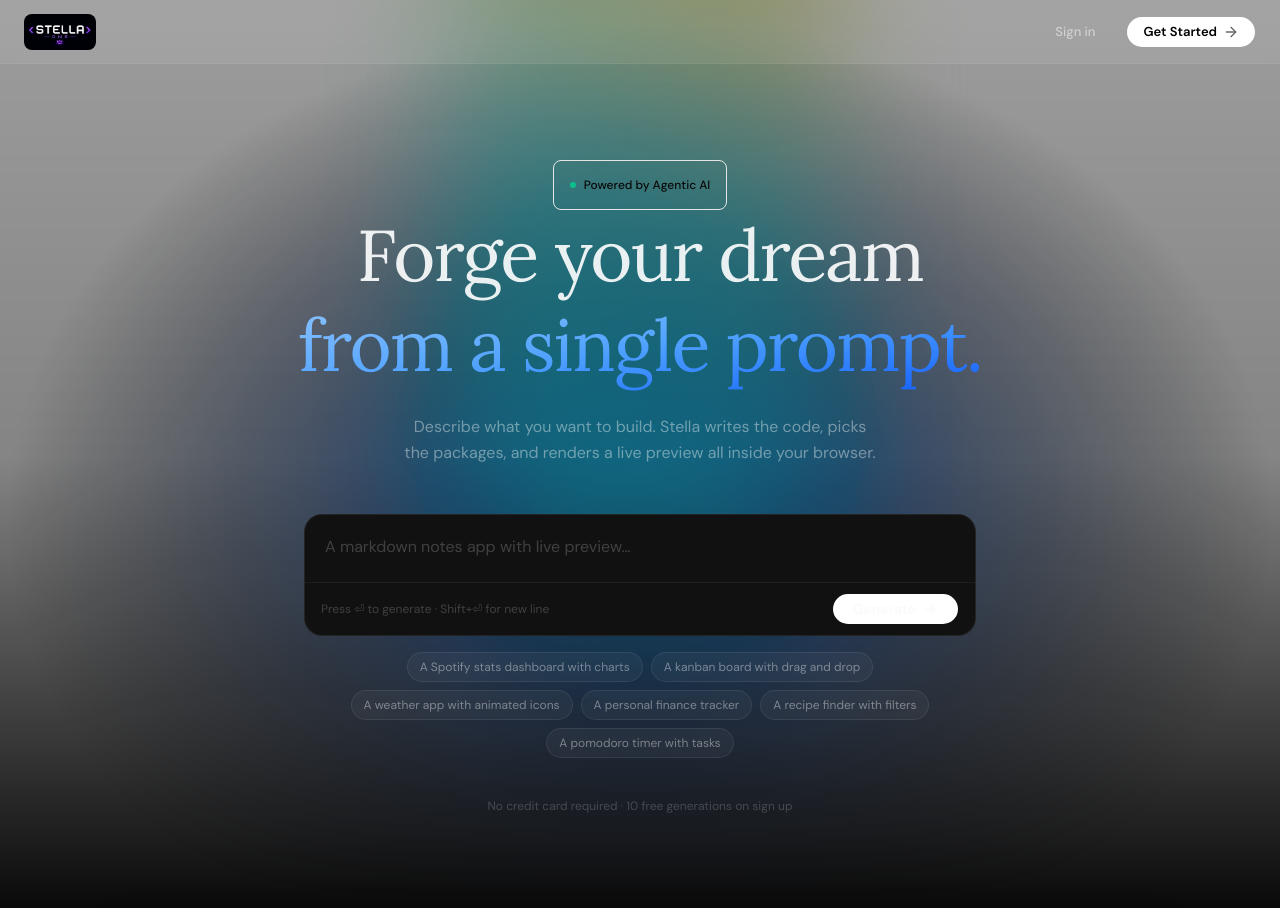
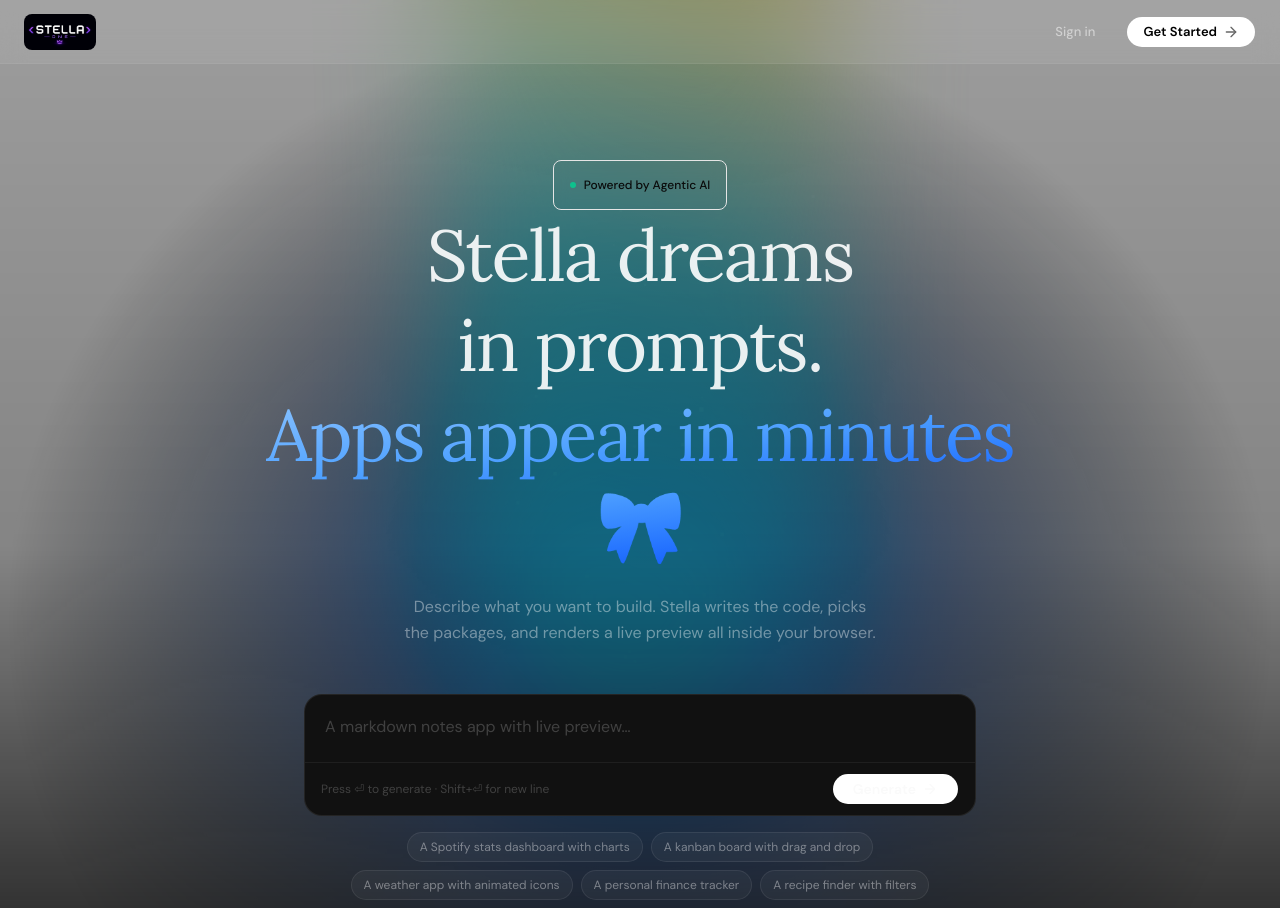
Before and after one commit to noufbamne/Stella-One, a Next.js app: page / in a window 1280 px wide. Shown: the top 908 px of the page. Built offline with nearby package versions, Linux system fonts and the light colour scheme; no server answers.

Commit message:
feat: refresh Stella One branding and landing page content

```diff
--- a/app/page.tsx
+++ b/app/page.tsx
@@ -80,9 +80,9 @@
         </Badge>
 
         <h1 className="mx-auto max-w-3xl text-balance font-serif text-5xl leading-tight tracking-tight sm:text-6xl lg:text-7xl z-10">
-          <GrayTitle>Forge your dream</GrayTitle>
+          <GrayTitle>Stella dreams in prompts.</GrayTitle>
           <br />
-          <BlueTitle>from a single prompt.</BlueTitle>
+          <BlueTitle>Apps appear in minutes🎀</BlueTitle>
         </h1>
 
         <p className="mx-auto mt-6 max-w-xl text-balance text-base leading-relaxed text-white/40 z-10">
@@ -167,7 +167,7 @@
             </div>
 
             <div className="mx-auto flex h-6 w-64 items-center justify-center rounded-md bg-white/5 px-3">
-              <span className="text-xs text-white/25">forge.app/workspace</span>
+              <span className="text-xs text-white/25">stella-one/workspace</span>
             </div>
           </div>
 
```
